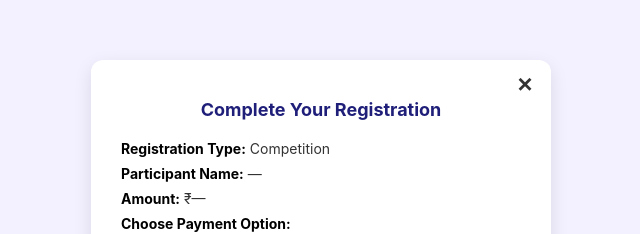
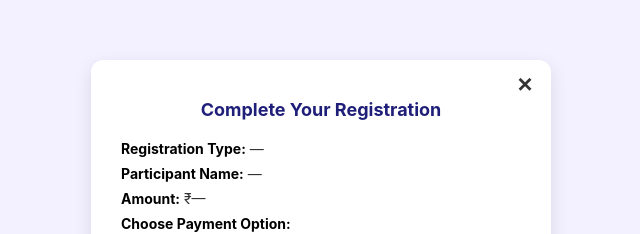
Before and after one commit to vishwasri-tech/Event, a React (Create React App) app: page /completeregistration in a window 1280 px wide. Shown: the part 192-426 px from the top of the page, without its empty margins (319-959 px from the left). Built offline with nearby package versions, Linux system fonts and the light colour scheme.

Commit message:
added competition name dynamically

```diff
--- a/src/Components/CompleteRegistration.js
+++ b/src/Components/CompleteRegistration.js
@@ -24,7 +24,7 @@ const RegistrationCard = () => {
         <button className="close-btn" onClick={() => navigate(-1)}>✕</button>
         <h2>Complete Your Registration</h2>
 
-        <p><strong>Registration Type:</strong> {data.category || "Competition"}</p>
+        <p><strong>Registration Type:</strong>  {data.competition || data.category || "—"}</p>
         <p><strong>Participant Name:</strong> {data.name || "—"}</p>
         {/* <p><strong>Event:</strong> {data.competition || "—"}</p> */}
         <p><strong>Amount:</strong> ₹{data.fee || "—"}</p>
```
